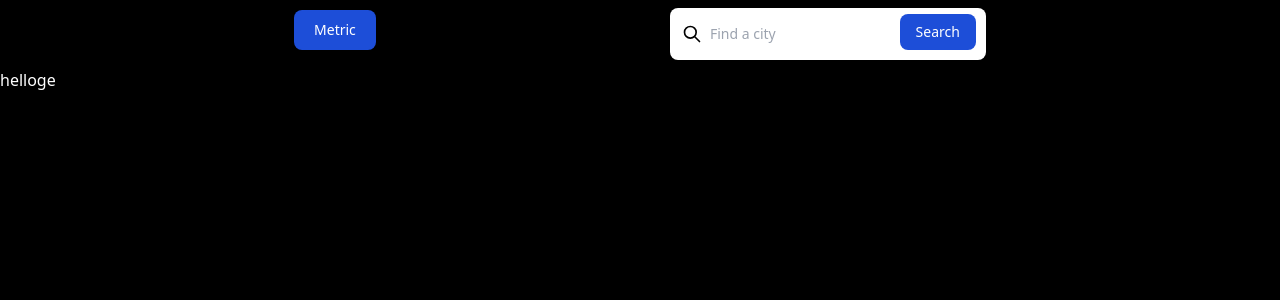
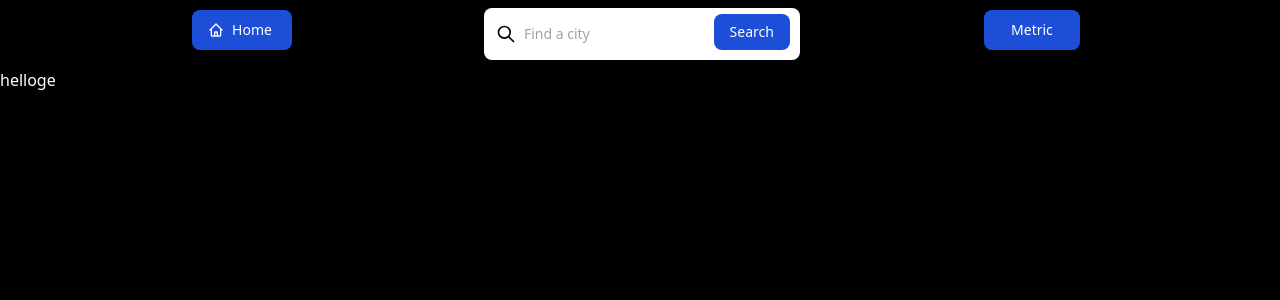
Before and after one commit to FranciscoTurro/weatherReact, a React (Vite) app: page / in a window 1280 px wide. Shown: the top 300 px of the page. Built offline with nearby package versions, Linux system fonts and the light colour scheme.

Commit message:
added home button. sorted routing

```diff
--- a/src/AppRouter.tsx
+++ b/src/AppRouter.tsx
@@ -9,7 +9,7 @@ export const AppRouter = () => {
       <Header />
       <Routes>
         <Route path="/" element={<HomePage />} />
-        <Route path=":country?/:city" element={<CityPage />} />
+        <Route path=":city" element={<CityPage />} />
         <Route path="*" element={<Navigate to="/" />} />
       </Routes>
     </>
--- a/src/components/Header/Header.tsx
+++ b/src/components/Header/Header.tsx
@@ -1,11 +1,49 @@
-import { MeasurementButton } from './MeasurementButton';
+import { useContext } from 'react';
+import { useNavigate } from 'react-router-dom';
+import { Context } from '../../context/Context';
 import { SearchBar } from './SearchBar';
 
 export const Header = () => {
+  const appContext = useContext(Context);
+
+  const navigate = useNavigate();
+
   return (
     <div className="flex items-center p-2 justify-evenly">
-      <MeasurementButton />
+      <button
+        onClick={() => navigate('/')}
+        type="button"
+        className="text-white bg-blue-700 hover:bg-blue-900 focus:ring-4 focus:outline-none focus:ring-blue-900 font-medium rounded-lg text-sm px-5 py-2.5 text-center inline-flex items-center mr-2 mb-2"
+      >
+        <svg
+          className="w-4 h-4 mr-2 -ml-1"
+          aria-hidden="true"
+          fill="none"
+          stroke="currentColor"
+          stroke-width="2"
+          viewBox="0 0 24 24"
+          xmlns="http://www.w3.org/2000/svg"
+        >
+          <path
+            d="M3 12l2-2m0 0l7-7 7 7M5 10v10a1 1 0 001 1h3m10-11l2 2m-2-2v10a1 1 0 01-1 1h-3m-6 0a1 1 0 001-1v-4a1 1 0 011-1h2a1 1 0 011 1v4a1 1 0 001 1m-6 0h6"
+            stroke-linecap="round"
+            stroke-linejoin="round"
+          ></path>
+        </svg>
+        Home
+      </button>
       <SearchBar />
+      <button
+        onClick={appContext!.toggleUnitSystem}
+        type="button"
+        className={
+          appContext!.isMetric
+            ? 'w-24 text-white bg-blue-700 hover:bg-blue-900 focus:ring-4 focus:ring-blue-900 font-medium rounded-lg text-sm px-5 py-2.5 mr-2 mb-2 focus:outline-none'
+            : 'w-24 text-white bg-red-700 hover:bg-red-900 focus:ring-4 focus:ring-red-900 font-medium rounded-lg text-sm px-5 py-2.5 mr-2 mb-2 focus:outline-none'
+        }
+      >
+        {appContext!.isMetric ? 'Metric' : 'Imperial'}
+      </button>{' '}
     </div>
   );
 };
--- a/src/components/Header/MeasurementButton.tsx
+++ /dev/null
@@ -1,18 +0,0 @@
-import { useContext } from 'react';
-import { Context } from '../../context/Context';
-
-export const MeasurementButton = () => {
-  const appContext = useContext(Context);
-
-  const color = appContext!.isMetric ? 'blue' : 'red';
-
-  return (
-    <button
-      onClick={appContext!.toggleUnitSystem}
-      type="button"
-      className={`text-white bg-${color}-700 hover:bg-${color}-800 focus:ring-4 focus:ring-${color}-900 font-medium rounded-lg text-sm px-5 py-2.5 mr-2 mb-2 focus:outline-none`}
-    >
-      {appContext!.isMetric ? 'Metric' : 'Imperial'}
-    </button>
-  );
-};
--- a/src/components/Header/SearchBar.tsx
+++ b/src/components/Header/SearchBar.tsx
@@ -11,7 +11,8 @@ export const SearchBar: React.FC = () => {
       className="w-1/4"
       onSubmit={(e) => {
         e.preventDefault();
-        navigate(`/${state}`);
+        const city = state.replace(/\s+/g, '+');
+        navigate(`/${city}`);
         setState('');
       }}
     >
--- a/src/components/Weather/MainWeatherCard.tsx
+++ b/src/components/Weather/MainWeatherCard.tsx
@@ -26,7 +26,7 @@ export const MainWeatherCard: React.FC<Props> = ({
   const temperatureMeasurement = appContext!.isMetric ? 'C°' : 'F°';
 
   return (
-    <div className="flex flex-col items-center">
+    <div className="w-1/4 flex flex-col items-center">
       <h5 className="text-7xl font-semibold">{`${Math.round(
         mainTemp
       )} ${temperatureMeasurement}`}</h5>
--- a/src/pages/CityPage.tsx
+++ b/src/pages/CityPage.tsx
@@ -1,12 +1,9 @@
-import React, { useContext } from 'react';
+import React from 'react';
 import { useParams } from 'react-router-dom';
 import { Weather } from '../components/Weather/Weather';
-import { Context } from '../context/Context';
 
 export const CityPage: React.FC = () => {
   const { country, city } = useParams();
-
-  const contextValue = useContext(Context);
 
   return <Weather city={city!} />;
 };
```
Also changed, not shown: 1 other file (tests, documents, lock files or other folders).
